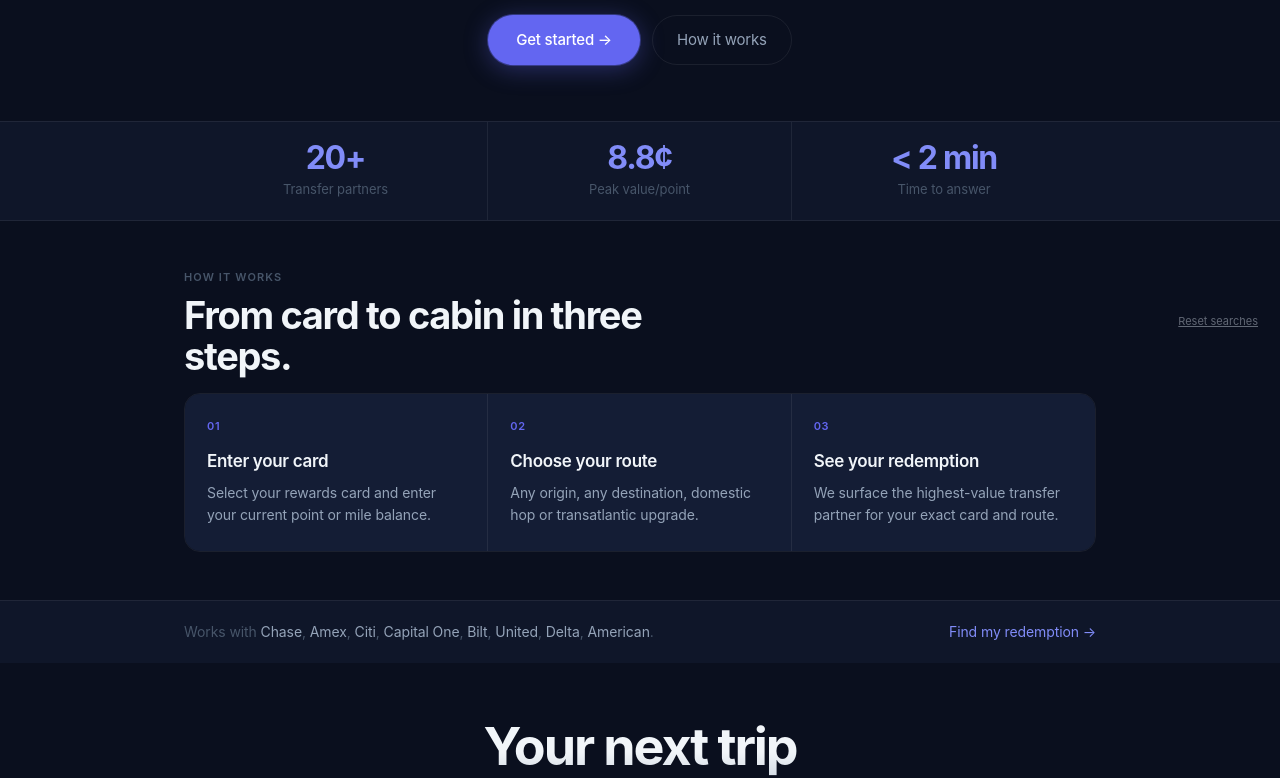
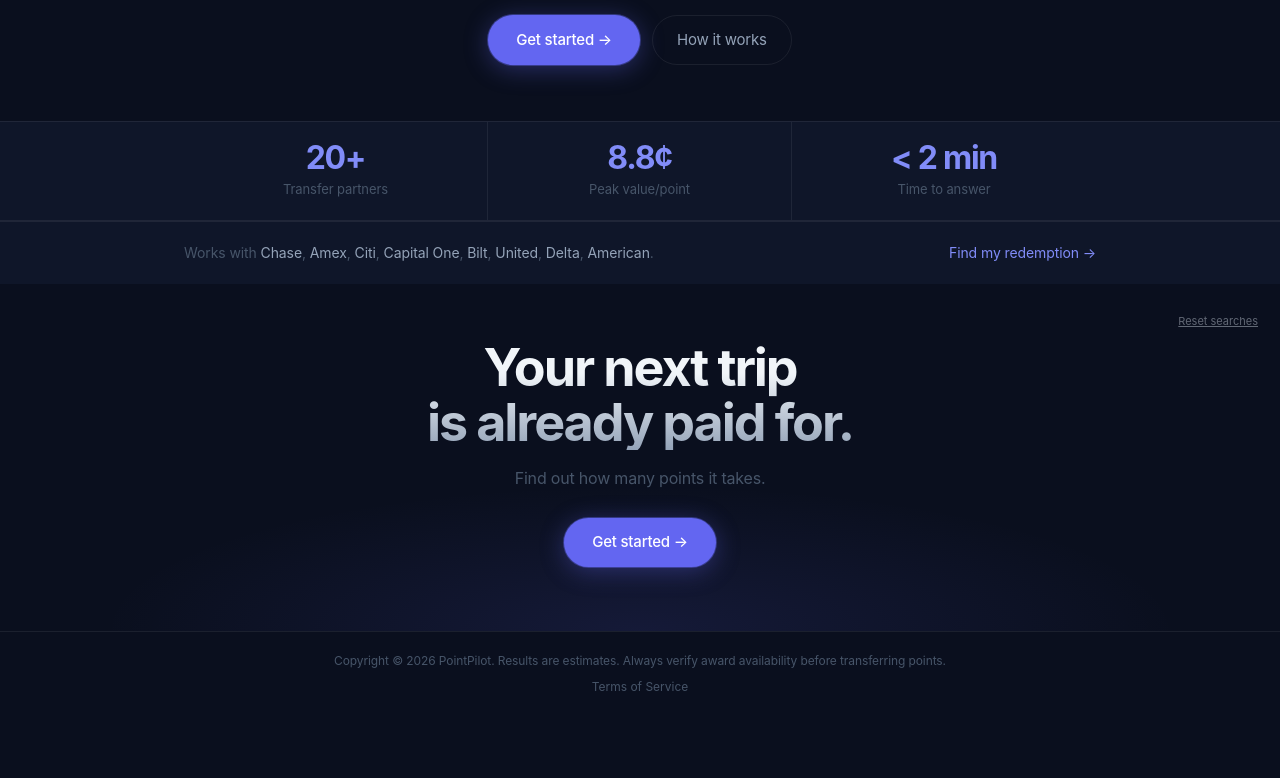
Before and after one commit to charliemolner/pointpilot, a React (Vite) app: page / in a window 1280 px wide. Shown: the part 455-1233 px from the top of the page. After the commit the page ends 1171 px from the top, so only its background shows below. Built offline with nearby package versions, Linux system fonts and the light colour scheme; no server answers.

Commit message:
remove how it works section from landing page

```diff
--- a/src/pages/Landing.jsx
+++ b/src/pages/Landing.jsx
@@ -108,24 +108,6 @@ function GhostBtn({ children, onClick }) {
 }
 
 // ── Data ───────────────────────────────────────────────────
-const STEPS = [
-  {
-    n: '01',
-    title: 'Enter your card',
-    body: 'Select your rewards card and enter your current point or mile balance.',
-  },
-  {
-    n: '02',
-    title: 'Choose your route',
-    body: 'Any origin, any destination, domestic hop or transatlantic upgrade.',
-  },
-  {
-    n: '03',
-    title: 'See your redemption',
-    body: 'We surface the highest-value transfer partner for your exact card and route.',
-  },
-]
-
 const STATS = [
   { value: '20+',     label: 'Transfer partners' },
   { value: '8.8¢',    label: 'Peak value/point' },
@@ -271,80 +253,6 @@ export default function Landing() {
         </div>
       </div>
 
-      {/* ── How it works ─────────────────────────────────── */}
-      <Section id="how-it-works" style={{ paddingTop: '48px', paddingBottom: '48px' }}>
-        <p style={{
-          fontSize: '11px', fontWeight: '600',
-          letterSpacing: '0.1em', textTransform: 'uppercase',
-          color: SUBTLE, marginBottom: '10px',
-        }}>
-          How it works
-        </p>
-
-        <h2 style={{
-          fontSize: 'clamp(24px, 3.5vw, 38px)',
-          fontWeight: '700',
-          letterSpacing: '-0.035em',
-          lineHeight: '1.08',
-          color: TEXT,
-          marginBottom: '16px',
-          maxWidth: '480px',
-        }}>
-          From card to cabin
-          in three steps.
-        </h2>
-
-        {/* Steps - hairline bordered grid */}
-        <div style={{
-          display: 'grid',
-          gridTemplateColumns: 'repeat(auto-fit, minmax(240px, 1fr))',
-          border: `1px solid ${BORDER}`,
-          borderRadius: '16px',
-          overflow: 'hidden',
-        }}>
-          {STEPS.map(({ n, title, body }, i) => (
-            <div
-              key={n}
-              style={{
-                padding: '24px 22px',
-                borderRight: i < STEPS.length - 1 ? `1px solid ${BORDER}` : 'none',
-                background: ELEVATED,
-                transition: 'background 0.2s',
-              }}
-              onMouseEnter={e => e.currentTarget.style.background = '#1a2540'}
-              onMouseLeave={e => e.currentTarget.style.background = ELEVATED}
-            >
-              <div style={{
-                fontSize: '11px', fontWeight: '600',
-                color: ACCENT, letterSpacing: '0.06em',
-                textTransform: 'uppercase',
-                marginBottom: '16px',
-              }}>
-                {n}
-              </div>
-              <h3 style={{
-                fontSize: '17px',
-                fontWeight: '600',
-                letterSpacing: '-0.3px',
-                color: TEXT,
-                marginBottom: '10px',
-                lineHeight: '1.25',
-              }}>
-                {title}
-              </h3>
-              <p style={{
-                fontSize: '14px',
-                color: MUTED,
-                lineHeight: '1.6',
-                letterSpacing: '-0.1px',
-              }}>
-                {body}
-              </p>
-            </div>
-          ))}
-        </div>
-      </Section>
-
       {/* ── Supported cards band ─────────────────────────── */}
       <div style={{ borderTop: `1px solid ${BORDER}`, background: SURFACE }}>
         <div style={{ maxWidth: '960px', margin: '0 auto', padding: '20px 24px' }}>
```
